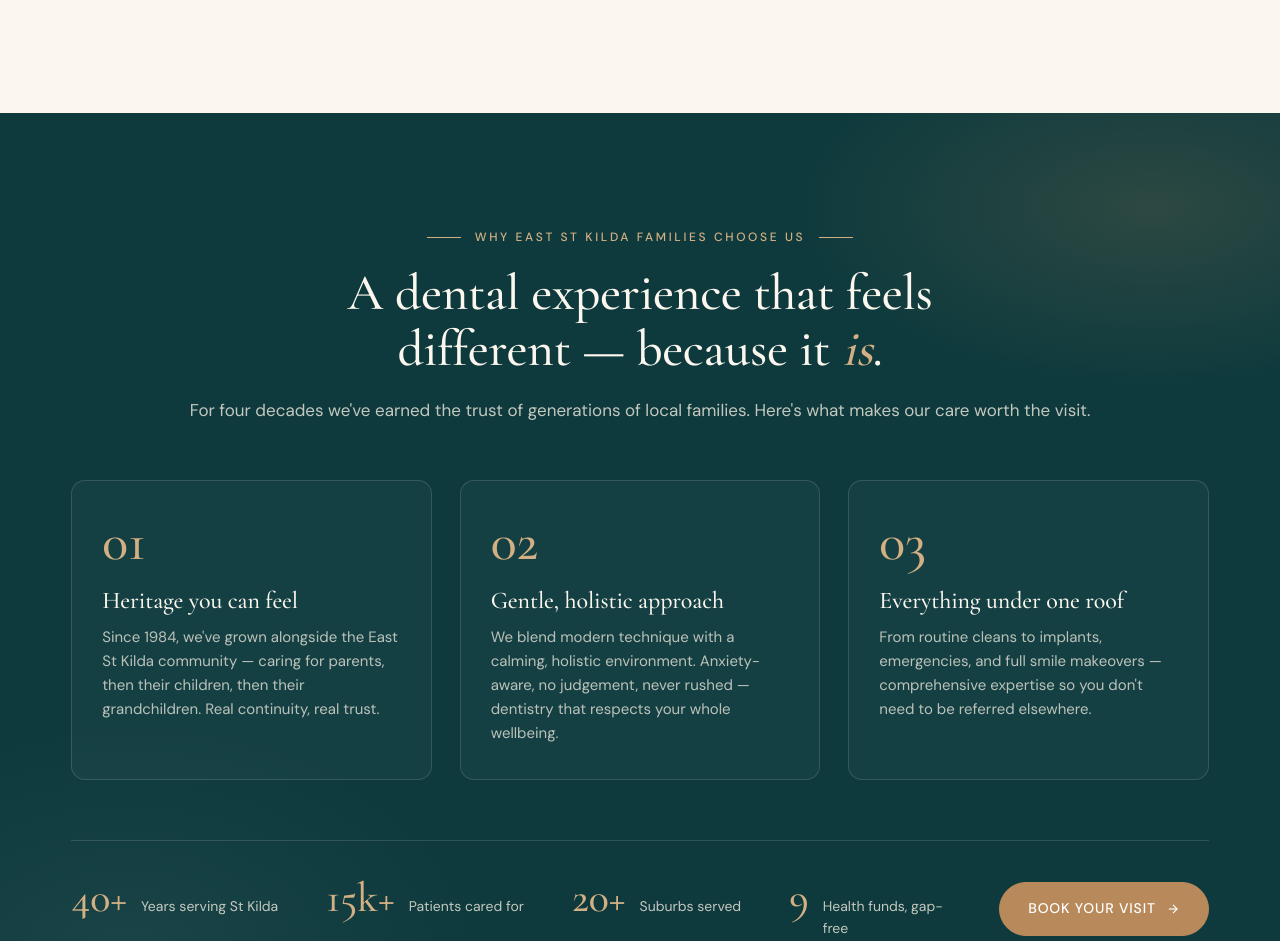
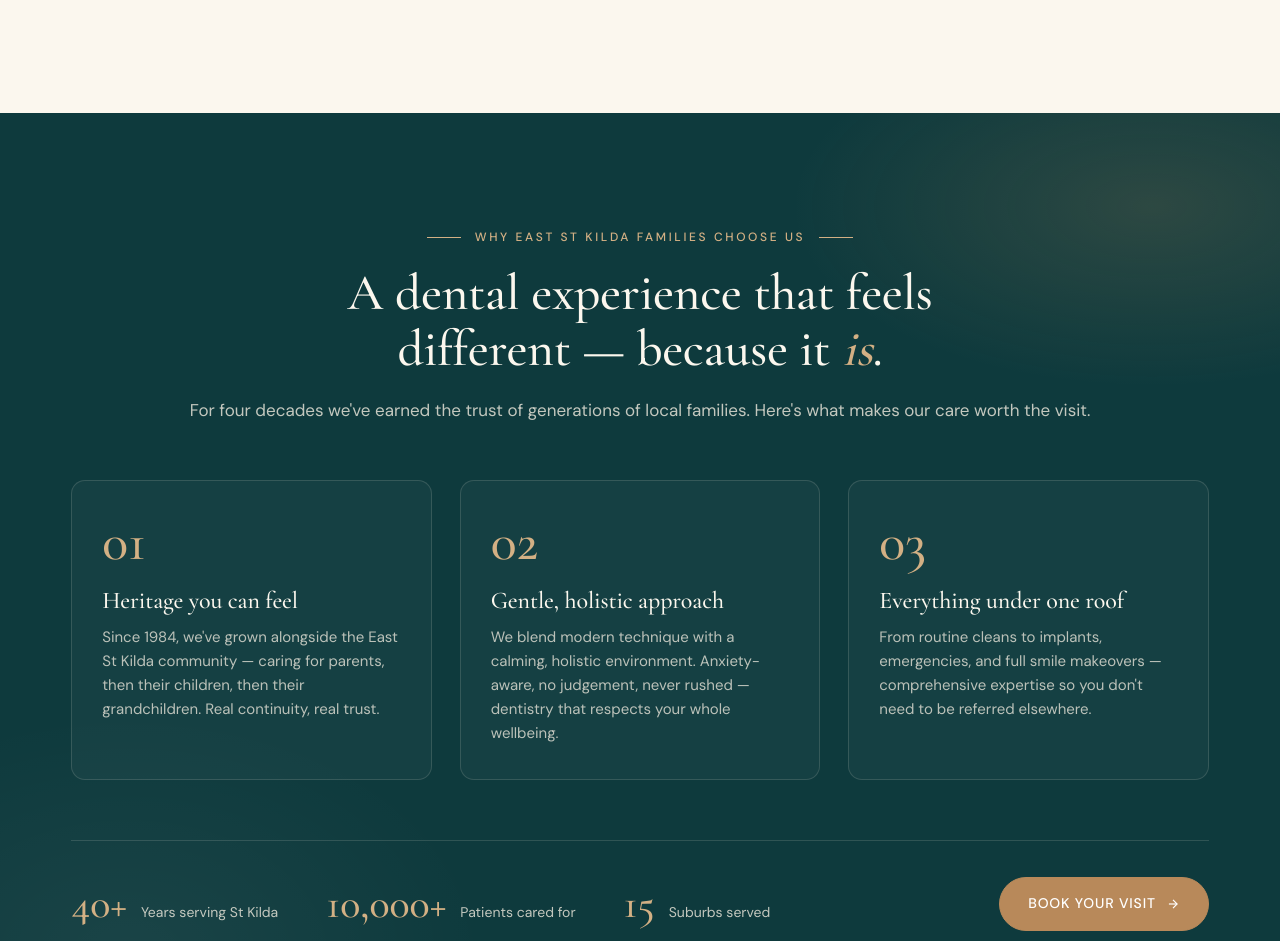
Before and after one commit to farhanj21/eskd-clinic, a Next.js app: page / in a window 1280 px wide. Shown: the part 5291-6232 px from the top of the page. Built offline with nearby package versions, Linux system fonts and the light colour scheme.

Commit message:
contact section fix

```diff
--- a/app/globals.css
+++ b/app/globals.css
@@ -914,7 +914,7 @@ section.section{
 .form .btn{width:100%;justify-content:center;}
 
 .map-wrap{
-  margin-top:60px;
+  margin-top:0;
   border-radius:var(--radius-lg);
   overflow:hidden;
   border:1px solid rgba(255,255,255,.14);
@@ -938,8 +938,11 @@ section.section{
   box-shadow:var(--shadow-md);
   font-family:var(--serif);
 }
+.map-pin{transition:transform .2s ease,box-shadow .2s ease;}
+.map-pin:hover{transform:translate(-50%,-50%) scale(1.03);box-shadow:0 8px 32px rgba(15,40,42,.22);}
 .map-pin b{display:block;font-size:20px;}
 .map-pin span{font-family:var(--sans);font-size:13px;color:var(--ink-soft);}
+.map-cta{display:block;font-family:var(--sans);font-size:11px;font-weight:600;letter-spacing:.08em;text-transform:uppercase;color:var(--gold);margin-top:6px;}
 
 @media(max-width:880px){
   .contact-grid{grid-template-columns:1fr;gap:36px;}
--- a/components/ContactSection.tsx
+++ b/components/ContactSection.tsx
@@ -86,10 +86,17 @@ export default function ContactSection() {
             </div>
 
             <div className="map-wrap reveal">
-              <div className="map-pin">
+              <a
+                className="map-pin"
+                href="https://maps.app.goo.gl/7e4dRpEyETE8K18s5"
+                target="_blank"
+                rel="noopener noreferrer"
+                aria-label="Open East St Kilda Dental in Google Maps"
+              >
                 <b>East St Kilda Dental</b>
                 <span>364 Dandenong Rd · VIC 3183</span>
-              </div>
+                <span className="map-cta">Open in Google Maps ↗</span>
+              </a>
             </div>
           </div>
 
--- a/components/WhyUs.tsx
+++ b/components/WhyUs.tsx
@@ -29,9 +29,9 @@ export default function WhyUs() {
         <div className="why-foot reveal">
           <div className="stats">
             <div className="stat"><b>40+</b><span>Years serving St&nbsp;Kilda</span></div>
-            <div className="stat"><b>15k+</b><span>Patients cared for</span></div>
-            <div className="stat"><b>20+</b><span>Suburbs served</span></div>
-            <div className="stat"><b>9</b><span>Health funds, gap-free</span></div>
+            <div className="stat"><b>10,000+</b><span>Patients cared for</span></div>
+            <div className="stat"><b>15</b><span>Suburbs served</span></div>
+            {/* <div className="stat"><b>9</b><span>Health funds, gap-free</span></div> */}
           </div>
           <a href="#contact" className="btn btn-gold">
             Book Your Visit
```
Also changed, not shown: .claude/settings.local.json.
